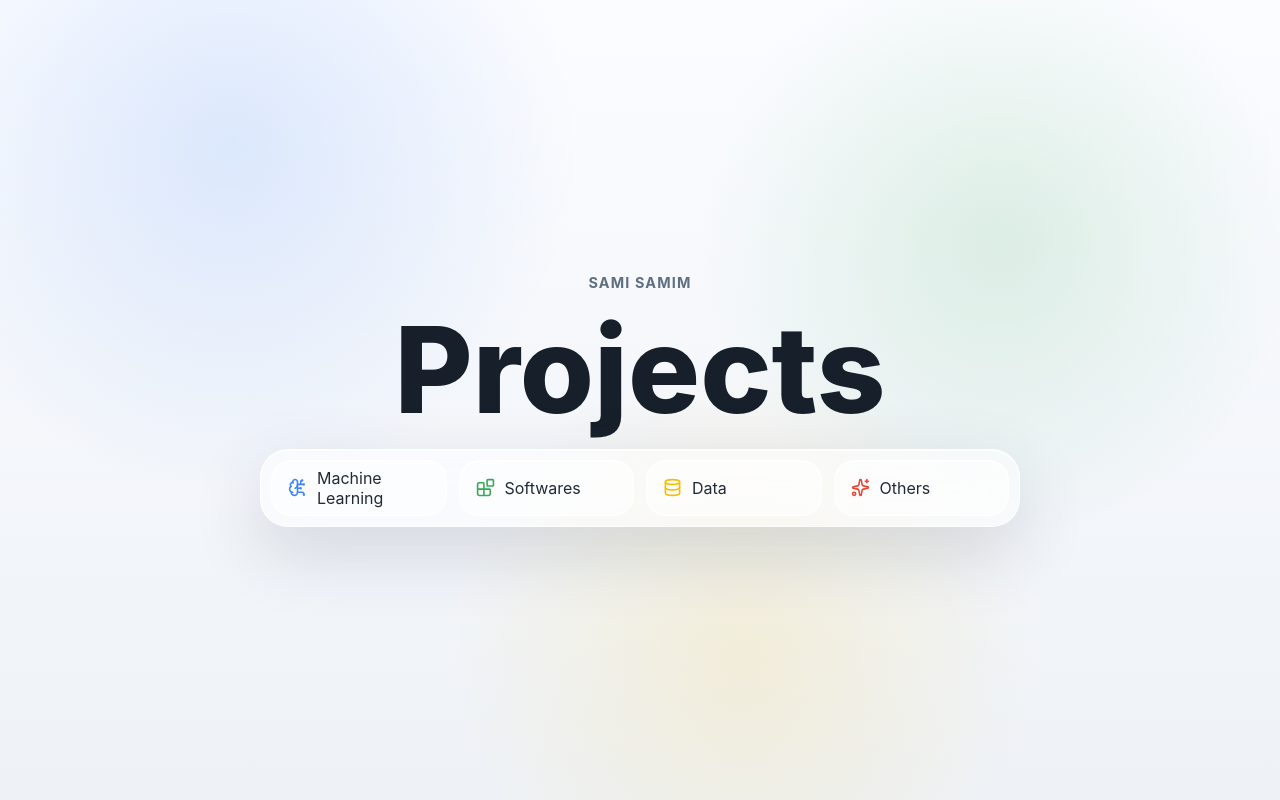
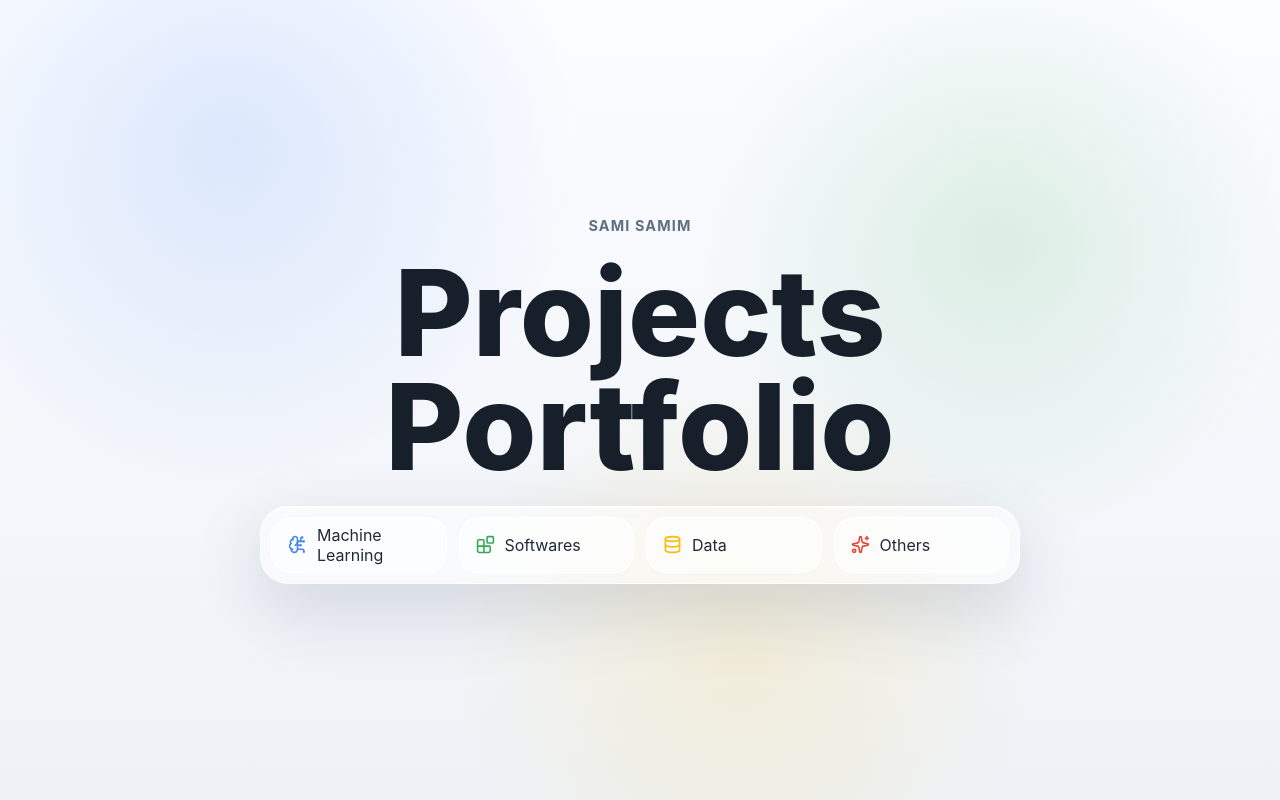
Before and after one commit to samimshs/ML2-Final-Project, a website: page index.html in a window 1280 px wide. Drawn offline with nearby package versions, Linux system fonts and the light colour scheme.

Commit message:
Name Change

```diff
--- a/index.html
+++ b/index.html
@@ -20,7 +20,7 @@
     <main class="landing-shell" aria-label="Project categories">
       <section class="landing-center">
         <p class="landing-kicker">Sami Samim</p>
-        <h1>Projects</h1>
+        <h1>Projects Portfolio</h1>
         <nav class="glass-tabs" aria-label="Project categories">
           <a href="machine-learning.html">
             <i data-lucide="brain-circuit"></i>
```
